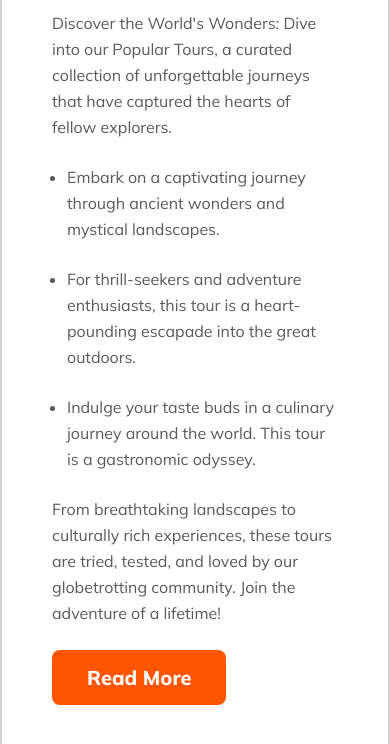
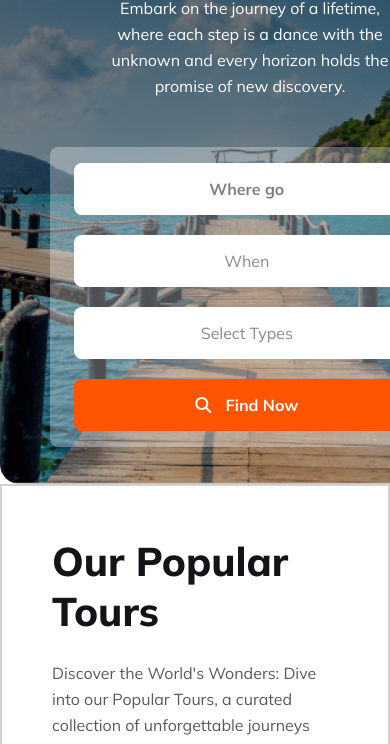
Before and after one commit to Mostakim3157/B9A2, a plain HTML site: page index.html in a window 390 px wide. Shown: the part 261-1005 px from the top of the page. Drawn offline with Linux system fonts and the light colour scheme.

Commit message:
explore added

```diff
--- a/css/responsive.css
+++ b/css/responsive.css
@@ -3,59 +3,22 @@
 
   /* navbar starts */
 
-
-  nav{
+  nav {
     margin-left: 50px;
     position: relative;
   }
   .nav-bar {
     display: none;
-
   }
 
-#hide{
+  #hide {
     display: inline-block;
     position: absolute;
     margin-left: 420px;
     margin-top: -23px;
-
   }
   .website-name {
-
     width: 100%;
-
-  }
-
-  .website-name-h3 {
-    font-size: 2rem;
-  }
-
-  .website-logo {
-    width: 10%;
-  }
-  /* banner starts */
-
-
-  nav{
-    margin-left: 50px;
-    position: relative;
-  }
-  .nav-bar {
-    display: none;
-
-  }
-
-#hide{
-    display: inline-block;
-    position: absolute;
-    margin-left: 400px;
-    margin-top: -30px;
-
-}
-  .website-name {
-
-    width: 100%;
-
   }
 
   .website-name-h3 {
@@ -66,26 +29,79 @@
     width: 10%;
   }
 
+  /* nav starts */
 
+  nav {
+    margin-left: 50px;
+    position: relative;
+  }
+  .nav-bar {
+    display: none;
+  }
+
+  #hide {
+    display: inline-block;
+    position: absolute;
+    margin-left: 400px;
+    margin-top: -30px;
+  }
+  .website-name {
+    width: 100%;
+  }
+
+  .website-name-h3 {
+    font-size: 2rem;
+  }
+
+  .website-logo {
+    width: 10%;
+  }
+
+  /* banner starts */
+
+  .banner-container {
+    width: 500px;
+    height: 600px;
+    margin: 0 auto;
+    background-size: cover;
+    margin-top: 50px;
+
+  }
+
+  .banner-h1 {
+    color: #fff;
+    font-size: 2.5rem;
+    font-weight: 800;
+  }
+
+  .banner-items {
+    display: flex;
+    flex-direction: column;
+    gap: 20px;
+    width: 80%;
+  }
+
+  #banner-btn, #banner-item-text,
+  #banner-item-type,
+  #banner-item-when {
+    width: 90%;
+  }
 
   /* main starts */
 
   /* popular tours starts*/
 
-.popular-tours-container{
+  .popular-tours-container {
     display: flex;
     flex-direction: column;
     margin-top: 0px;
-
-
   }
- .popular-tours-text{
+  .popular-tours-text {
     width: 100%;
     padding: 50px;
-
   }
 
- .popular-tours-img{
+  .popular-tours-img {
     width: 100%;
     width: 335px;
     height: 340px;
@@ -95,7 +111,7 @@
   /* choose us starts */
 
   .choose-us-box-1-2 {
-    flex-direction: column ;
+    flex-direction: column;
   }
 
   .choose-us-box-1,
@@ -112,14 +128,13 @@
 
   .newsletter-container {
     flex-direction: column;
-
   }
 
-  .news-text{
+  .news-text {
     width: 80%;
   }
 
-  .news-img{
+  .news-img {
     margin-top: 50px;
     width: 80%;
   }
@@ -131,10 +146,8 @@
     width: 100%;
     padding-top: 60px;
   }
-.save-upto{
+  .save-upto {
     margin-top: -268px;
     margin-left: 188px;
   }
-
-
 }
--- a/css/style.css
+++ b/css/style.css
@@ -80,6 +80,100 @@ nav {
 }
 
 /* banner starts */
+.banner {
+  max-width: 1170px;
+  margin: 0 auto;
+}
+
+.banner-container {
+  background: linear-gradient(to bottom, rgba(0, 0, 0, 0.6), rgba(0, 0, 0, 0.2)),
+    url("../Images/Group\ 13\ \(1\)\ \(1\).png");
+  background-repeat: no-repeat;
+  background-position: 50% 50%;
+  height: 500px;
+  border-radius: 20px;
+  display: flex;
+  flex-direction: column;
+  align-items: center;
+  justify-content: center;
+}
+
+.banner-h1 {
+  color: #fff;
+  font-size: 4rem;
+  font-weight: 800;
+}
+
+.banner-p {
+  color: #fff;
+  font-size: 16px;
+  font-weight: 400;
+  line-height: 26px;
+  width: 60%;
+  text-align: center;
+  margin-top: 24px;
+  margin-bottom: 48px;
+}
+
+.banner-items {
+  border-radius: 8px;
+  background: rgba(255, 255, 255, 0.3);
+  padding: 16px 16px 16px 0px;
+}
+
+#banner-item-text,
+#banner-item-type,
+#banner-item-when {
+  border: none;
+  background: #fff;
+  padding: 1rem;
+  appearance: none;
+  width: 174px;
+  height: 52px;
+  margin-left: 24px;
+  border-radius: 8px;
+  color: rgba(19, 19, 24, 0.5);
+  text-align: center;
+  font-size: 16px;
+  font-weight: 400;
+}
+
+#banner-item-text::placeholder {
+  color: rgba(0, 0, 0, 0.5);
+  text-align: center;
+  font-size: 1rem;
+  font-weight: 700;
+}
+
+#when-icon {
+  position: absolute;
+  margin-left: -31px;
+  margin-top: 20px;
+}
+
+#types-icon {
+  position: absolute;
+  margin-left: -31px;
+  margin-top: 20px;
+}
+
+#banner-btn {
+  border: none;
+  padding: 16px;
+  width: 174px;
+  height: 52px;
+  margin-left: 24px;
+  border-radius: 8px;
+
+  color: #fff;
+  text-align: center;
+  font-size: 1rem;
+  font-weight: 700;
+}
+
+#btn-icon {
+  margin-right: 10px;
+}
 
 /* main section starts */
 main {
@@ -211,7 +305,6 @@ main {
   justify-content: space-between;
   align-items: center;
   margin: 100px 0px;
-
 }
 
 .news-text {
@@ -291,7 +384,6 @@ main {
   text-align: center;
   font-size: 1.5rem;
   font-weight: 400;
-
 }
 
 .save-upto-h3 {
@@ -299,9 +391,6 @@ main {
   font-size: 2rem;
   font-weight: 800;
 }
-
-
-
 
 /* footer starts */
 
--- a/index.html
+++ b/index.html
@@ -39,7 +39,33 @@
             <i class="fa-solid fa-bars" id="hide"></i>
         </nav>
         <section class="banner">
+           <div class="banner-container">
+            <h1 class="banner-h1">Explore Your Travel</h1>
+            <p class="banner-p">Embark on the journey of a lifetime, where each step is a dance with the unknown and every horizon holds the promise of new discovery. </p>
+            <div class="banner-items">
+                <input type="text" placeholder="Where go" id="banner-item-text">
 
+                <select name="" id="banner-item-when" >
+                    <option >When</option>
+                    <option value="Indonesia">Indonesia</option>
+                    <option value="India">India</option>
+                    <option value="Japan">Japan</option>
+
+                </select>
+                <i class="fa-solid fa-angle-down" id="when-icon"></i>
+                <select name="" id="banner-item-type" >
+                    <option >Select Types</option>
+                    <option value="5 Day">5 Day</option>
+                    <option value="7 Day">7 Day</option>
+                    <option value="15 Day">15 Day</option>
+
+                </select>
+                <i class="fa-solid fa-angle-down" id="types-icon"></i>
+
+
+                <button class="btn-primary" id="banner-btn"><i class="fa-solid fa-magnifying-glass" id="btn-icon"></i> Find Now</button>
+            </div>
+           </div>
         </section>
     </header>
 
```
Lines whose indentation alone changed are shown as unchanged.
